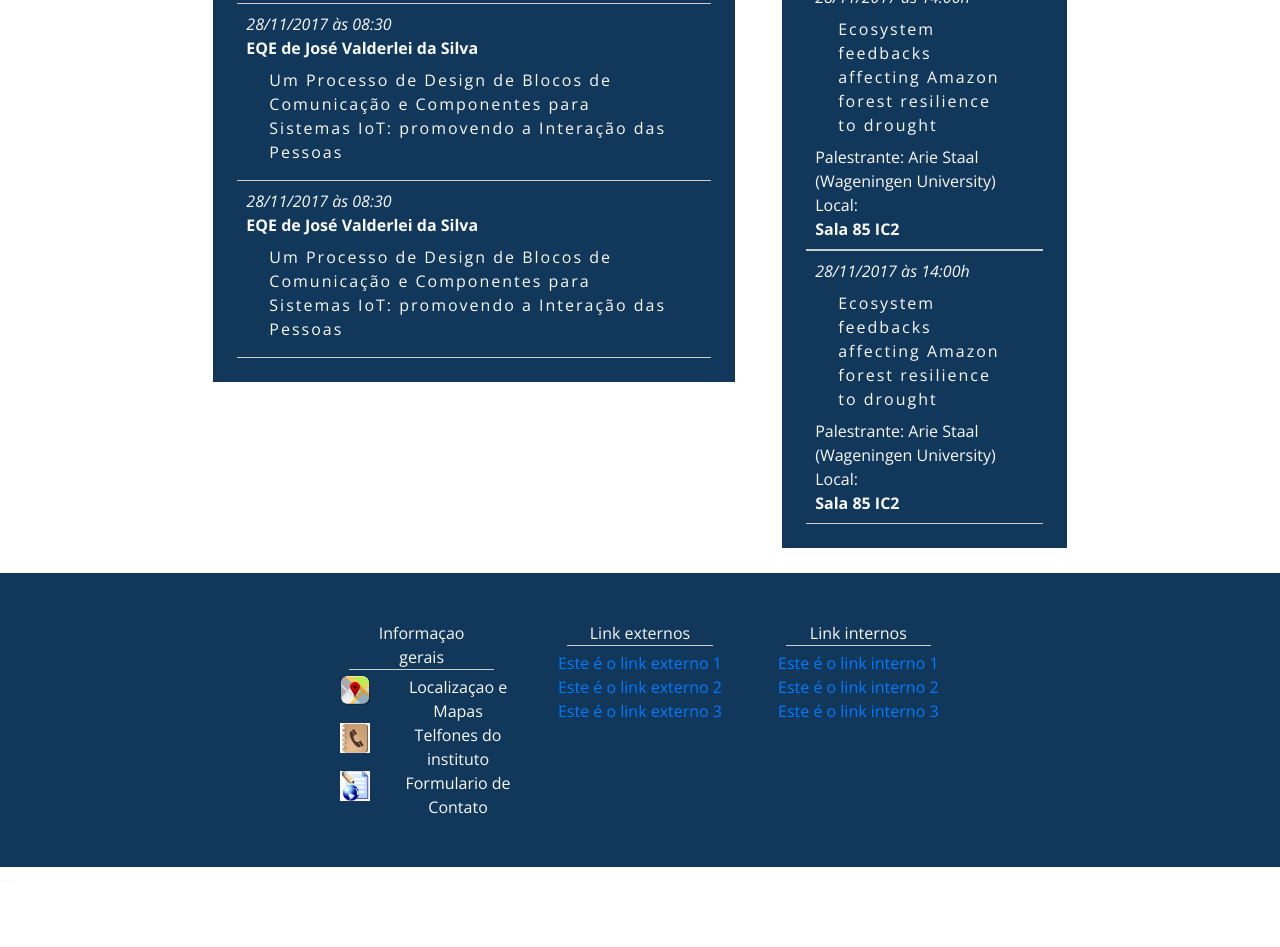
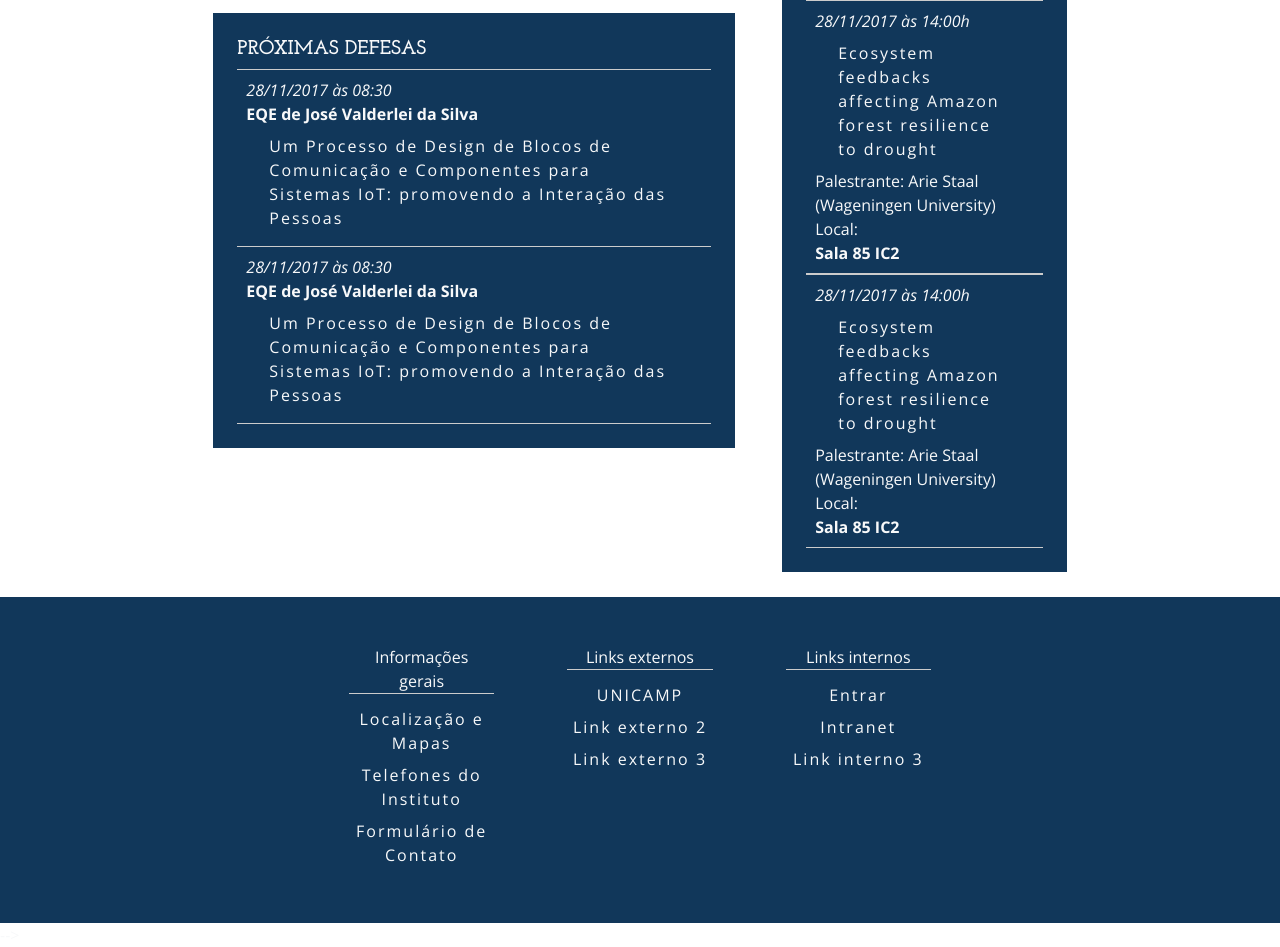
Before and after one commit to leohbatista/prototipo-ic-mc750, a website: page index.html in a window 1280 px wide. Shown: the part 745-1692 px from the top of the page. Before the commit the page ends 1636 px from the top, so only its background shows below. Drawn offline with nearby package versions, Linux system fonts and the light colour scheme.

Commit message:
Layout pronto, resta menu

```diff
--- a/index.html
+++ b/index.html
@@ -26,37 +26,9 @@
 
   <body class="text-light">
 
-    <div class="slidepanel" style="background-color:#FFFFFF">
-      <div class="container">
-        <div class="row">
-          <div class="col-md-12">
-              <div class="spara">
-                <div class="region region-pre-header-first">
-                <div id="block-ictheme-linksatalho" class="block block-block-content block-block-content3cab18e3-d422-4483-a060-96c18b5c90b4">
-                  <div class="clearfix text-formatted field field--name-body field--type-text-with-summary field--label-hidden field__item">
-                    <p style="color:#ccc;text-align:right;font-family:sans-serif">
-                      &nbsp; | &nbsp;
-                      <a href="/user"><i class="fa fa-user icsitemap"> Entrar</i></a> | &nbsp;
-                      <a href="https://intranet.ic.unicamp.br" target="_blank"><i class="fa fa-id-card icsitemap"> Intranet</i></a> | &nbsp;
-                      <a href="http://www.unicamp.br" target="_blank"><i class="fa fa-external-link icsitemap"> Unicamp</i></a>&nbsp; | &nbsp;
-                      <a href="/en">
-                        <img alt="" src="img/en.jpg" style="width:16px;height:12px" title="English">
-                      </a>
-                      <a href="/">
-                        <img alt="" src="img/pt-br.jpg" style="width:16px;height:12px" title="Português">
-                      </a>
-                    </p>
-                  </div>
-                </div>
-              </div>
-            </div>
-          </div>
-        </div>
-      </div>
-    </div>
-
-   <div class="tagline-upper text-center text-heading text-shadow text-white mt-5 d-none d-lg-block text-dark">
-      <h1> <img alt="" src="img/logo_unicamp_novo_0.jpg" title="Instituto de Computação - Universidade Estadual de Campinas">
+   <div class="tagline-upper text-center text-heading text-shadow text-white mt-4 mb-4 d-none d-lg-block text-dark">
+      <h1>
+        <img alt="" src="img/logo_unicamp_novo_0.jpg" title="Instituto de Computação - Universidade Estadual de Campinas">
       </h1>
     </div>
 
@@ -64,7 +36,7 @@
         <div class="container">
             <ul class="nav navbar-nav">
 
-                <li class="nav-item dropdown ">
+                <li class="nav-item dropdown">
                     <a class="nav-link dropdown-toggle text-light" href="http://example.com" id="supportedContentDropdown" data-toggle="dropdown" aria-haspopup="true" aria-expanded="false">
                         Ensino
                     </a>
@@ -85,7 +57,7 @@
                         </li>
 
                         <li class="dropdown-item dropdown-submenu" href="#">
-                            <a class="nav-link dropdown-toggle" href="#" data-toggle="dropdown" aria-haspopup="false" aria-expanded="false">
+                            <a class="nav-link" href="#"  aria-haspopup="false" aria-expanded="false">
                                 Projeto final de Graduaçao
                             </a>
                         </li>
@@ -96,7 +68,7 @@
                         </li>
                         <li class="dropdown-item dropdown-submenu" href="#">
                             <a class="nav-link dropdown-toggle" href="#" data-toggle="dropdown" aria-haspopup="false" aria-expanded="false">
-                                Diciplinas
+                                Disciplinas
                             </a>
                         </li>
                         <li class="dropdown-item dropdown-submenu" href="#">
@@ -123,7 +95,7 @@
                     </ul>
                 </li>
 
-                <li class="nav-item dropdown ">
+                <li class="nav-item dropdown">
                     <a class="nav-link dropdown-toggle text-light" href="http://example.com" id="supportedContentDropdown" data-toggle="dropdown" aria-haspopup="true" aria-expanded="false">
                         Pesquisa
                     </a>
@@ -293,8 +265,8 @@
 
                     </ul>
                 </li>
+            </ul>
 
-            </ul>
         </div>
     </nav>
 <!-- FUCKING NAVBAR END -->
@@ -307,14 +279,16 @@
                 <div class="row">
                     <div class="col-md-8">
                         <div class="row">
-                            <div class="col-md-11 bg-faded p-4 mt-4 mb-3">
-
+                            <div class="col-md-11 bg-faded p-4 mt-4 mb-3 text-justify">
+                                <h5 class="text-uppercase text-light font-weight-bold">Notícias</h5>
+                                <div style="border-bottom: 1px solid #ccc; border-top: 1px solid #ccc;" class="py-3 px-4">
                                   <img src="img/maBite1.jpg" style="float:left; margin-right: 10px" width="205">
 
                                   <p>
                                       Os cursos de Ciência da Computação e Engenharia da Computação foram avaliados com 5 estrelas no Guia do Estudante.
                                       O Guia do Estudante é uma família de publicações da Editora Abril, com mais de 25 anos de existência,  que mostra informações sobre profissões universitárias do Brasil, mostrando como é o curso, o mercado de trabalho, as áreas de atuação, dicas sobre como passar pelo vestibular e em qual universidade estudar. No total, mais de treze mil cursos de mais de novecentas faculdades públicas e privadas são detalhados no guia.  A publicação também promove eventos para estudantes e prêmios para os melhores cursos e universidades do Brasil.
                                   </p>
+                                </div>
                             </div>
                         </div>
                         <div class="row">
@@ -358,6 +332,19 @@
                         </div>
                     </div>
                     <div class="col-md-4">
+
+                        <div class="row mt-4">
+                            <div class="col-md-8 text-dark">
+                                Website Language:
+                                <a href="/en" class="text-light ml-3 mr-1">
+                                  <img alt="" src="img/en.jpg" style="width:24px;height:18px" title="English">
+                                </a>
+
+                                <a href="/" class="text-light ml-1 mr-3">
+                                  <img alt="" src="img/pt-br.jpg" style="width:24px;height:18px" title="Português">
+                                </a>
+                            </div>
+                        </div>
 
                         <div class="row mt-4">
                             <div class="col-md-8">
@@ -437,65 +424,27 @@
             <div class="col-md-2">
                 <div class="row">
                     <div class="col-md-8 offset-md-2" style="border-bottom: 1px solid #ccc; margin-bottom: 5px;">
-                        Informaçao gerais
+                        Informações gerais
                     </div>
                 </div>
-                <div class="row">
-                    <div class="col-md-4">
-                        <span class="pull-right">
-                            <img src="img/icon_maps_s.png" width="30"/>
-                        </span>
-                    </div>
-                    <div class="col-md-8">
-                        <span class="pull-left">
-                            Localizaçao e Mapas
-                        </span>
+                <div class="row my-2">
+                    <div class="col-md-12">
+                        <a href="" class="text-expanded text-light">
+                            Localização e Mapas
+                        </a>
                     </div>
                 </div>
-                <div class="row">
-                    <div class="col-md-4">
-                        <span class="pull-right">
-                            <img src="img/icon_telefone_s.jpg" width="30"/>
-                        </span>
-                    </div>
-                    <div class="col-md-8">
-                        <span class="pull-left">
-                            Telfones do instituto
-                        </span>
+                <div class="row my-2">
+                    <div class="col-md-12">
+                        <a href="" class="text-expanded text-light">
+                            Telefones do Instituto
+                        </a>
                     </div>
                 </div>
-                <div class="row">
-                    <div class="col-md-4">
-                        <span class="pull-right">
-                            <img src="img/icon_contact_s.jpg" width="30"/>
-                        </span>
-                    </div>
-                    <div class="col-md-8">
-                        <span class="pull-left">
-                            Formulario de Contato
-                        </span>
-                    </div>
-                </div>
-            </div>
-
-            <div class="col-md-2">
-                <div class="row">
-                    <div class="col-md-8 offset-md-2" style="border-bottom: 1px solid #ccc; margin-bottom: 5px;">
-                        Link externos
-                    </div>
-                </div>
-                <div class="row">
+                <div class="row my-2">
                     <div class="col-md-12">
-                        <a href="">
-                            Este é o link externo 1
-                        </a>
-                        <br>
-                        <a href="">
-                            Este é o link externo 2
-                        </a>
-                        <br>
-                        <a href="">
-                            Este é o link externo 3
+                        <a href="" class="text-expanded text-light">
+                            Formulário de Contato
                         </a>
                     </div>
                 </div>
@@ -504,22 +453,53 @@
             <div class="col-md-2">
                 <div class="row">
                     <div class="col-md-8 offset-md-2" style="border-bottom: 1px solid #ccc; margin-bottom: 5px;">
-                        Link internos
+                        Links externos
+                    </div>
+                </div>
+                <div class="row">
+                    <div class="col-md-12 text-center">
+                      <div class="my-2">
+                          <a href="" class="text-expanded text-light">
+                              UNICAMP
+                          </a>
+                      </div>
+                      <div class="my-2">
+                          <a href="" class="text-expanded text-light">
+                              Link externo 2
+                          </a>
+                      </div>
+                      <div class="my-2">
+                          <a href="" class="text-expanded text-light">
+                              Link externo 3
+                          </a>
+                      </div>
+                    </div>
+                </div>
+            </div>
+
+            <div class="col-md-2">
+                <div class="row">
+                    <div class="col-md-8 offset-md-2" style="border-bottom: 1px solid #ccc; margin-bottom: 5px;">
+                        Links internos
                     </div>
                 </div>
                 <div class="row">
                     <div class="col-md-12">
-                        <a href="">
-                            Este é o link interno 1
+                        <div class="my-2">
+                            <a href="" class="text-expanded text-light">
+                                Entrar
                             </a>
-                        <br>
-                        <a href="">
-                            Este é o link interno 2
+                        </div>
+                        <div class="my-2">
+                            <a href="https://intranet.ic.unicamp.br" target="_blank" class="text-expanded text-light">
+                                Intranet
                             </a>
-                        <br>
-                        <a href="">
-                            Este é o link interno 3
+                        </div>
+                        <div class="my-2">
+                            <a href="" class="text-expanded text-light">
+                                Link interno 3
                             </a>
+                        </div>
                     </div>
                 </div>
 
```
Lines whose indentation alone changed are shown as unchanged.
